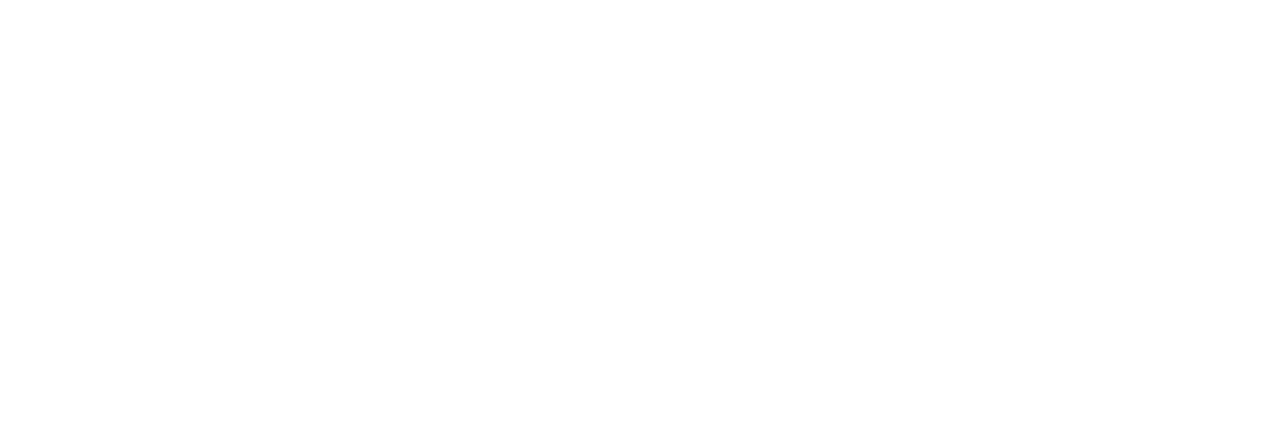
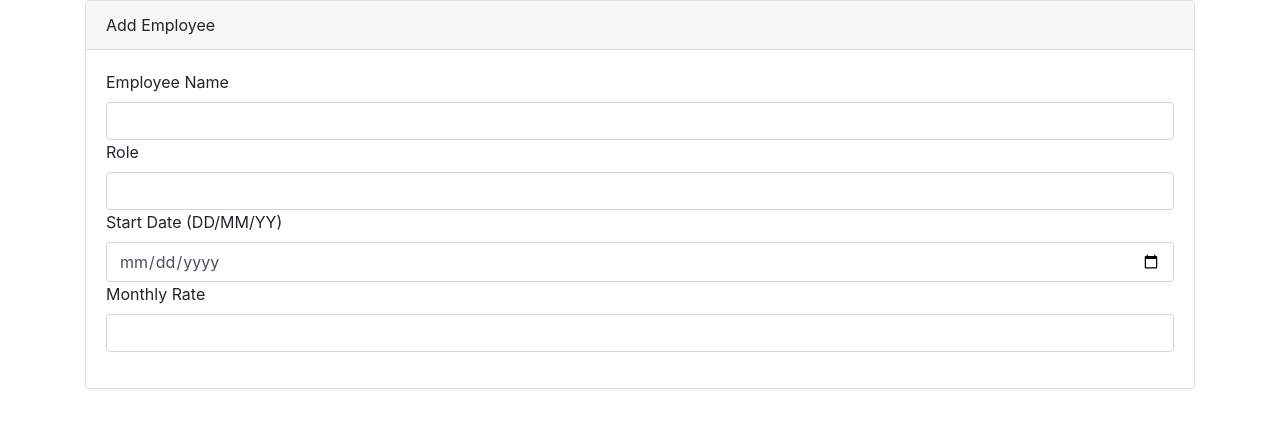
Before and after one commit to dmfriendjr/timesheet-firebase, a plain HTML site: page index.html in a window 1280 px wide. Drawn offline with nearby package versions, Linux system fonts and the light colour scheme.

Commit message:
add employee form

```diff
--- a/index.html
+++ b/index.html
@@ -8,5 +8,30 @@
 </head>
 <body>
 
+<div class="container">
+<div class="card">
+	<div class="card-header">Add Employee</div>
+		<div class="card-body">
+			<form>
+				<div class="form-group">
+					<label for="Employee name">Employee Name</label>
+					<input type="text" class="form-control" id="emailInput" name="Email">
+
+					<label for="Role">Role</label>
+					<input type="text" class="form-control" id="roleInput" name="Role">
+
+					<label for="Start date">Start Date (DD/MM/YY)</label>
+					<input type="date" class="form-control" id="dateInput" name="Date" placeholder="ex. 01/01/86">
+
+					<label for="Monthly Rate">Monthly Rate</label>
+					<input type="number" class="form-control" id="rateInput" name="Rate"">
+				</div>
+			</form>
+		</div>
+	</div>
+</div>
+
+
+
 </body>
 </html>
```
